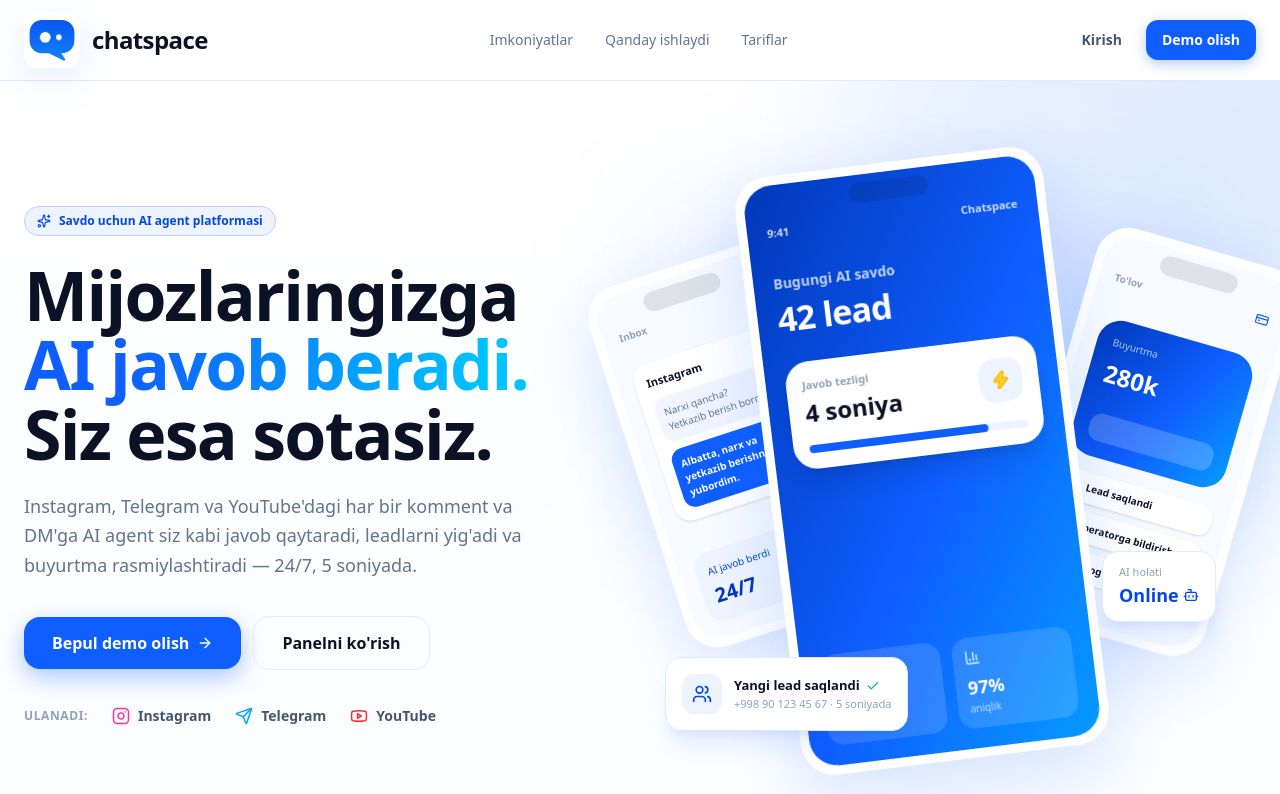
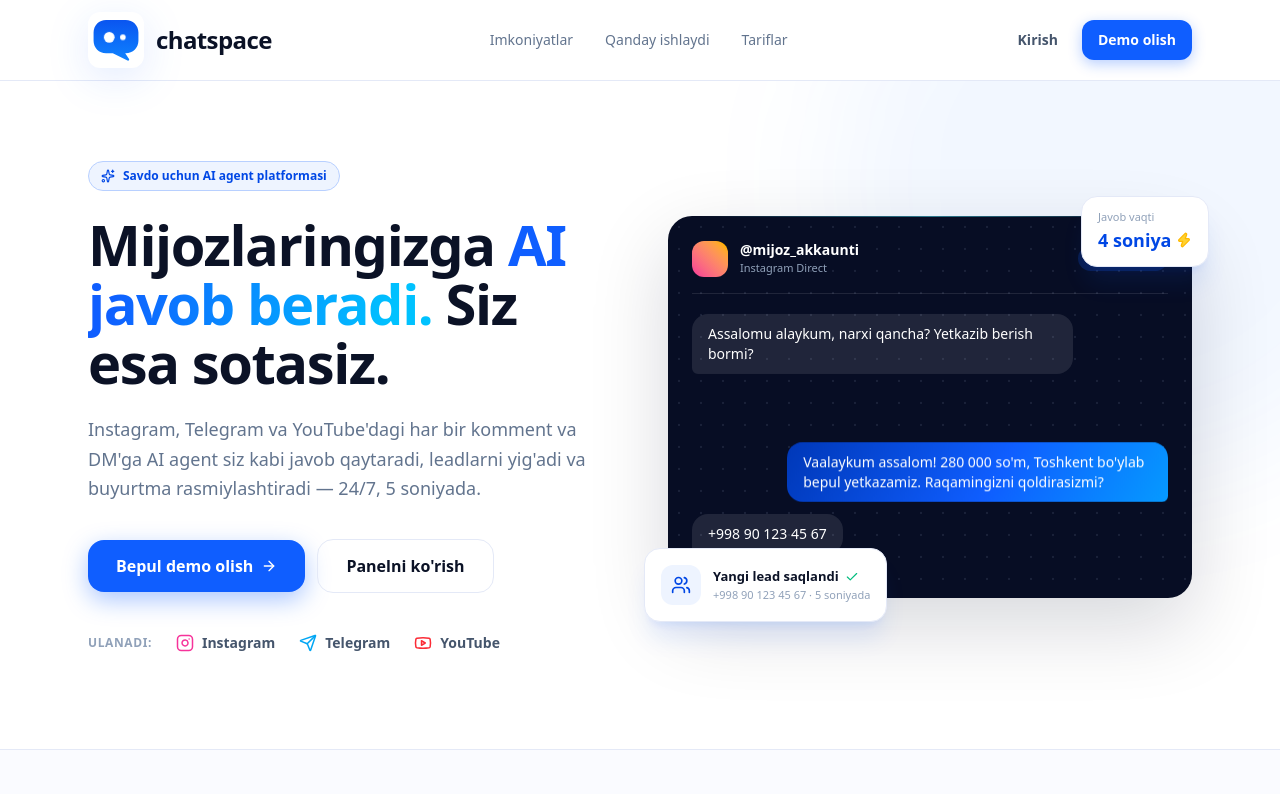
Before and after one commit to komaaa24/space, a Next.js app: page / in a window 1280 px wide. Shown: the top 794 px of the page. Built offline with nearby package versions, Linux system fonts and the light colour scheme.

Commit message:
Revert "Fix landing desktop hero and logo fallback"
This reverts commit 224a1f37e984ae99cd9feeddece68e73c44795ab.

```diff
--- a/app/globals.css
+++ b/app/globals.css
@@ -83,19 +83,6 @@
   animation: hero-chat-float 6s ease-in-out infinite;
 }
 
-.hero-phone-float {
-  animation: hero-phone-float 7s ease-in-out infinite;
-  transform-origin: center;
-}
-
-.hero-phone-delay-1 {
-  animation-delay: 900ms;
-}
-
-.hero-phone-delay-2 {
-  animation-delay: 1500ms;
-}
-
 .hero-chat-thread {
   display: grid;
   gap: 12px;
@@ -165,16 +152,6 @@
   }
   50% {
     transform: translateY(-5px);
-  }
-}
-
-@keyframes hero-phone-float {
-  0%,
-  100% {
-    margin-top: 0;
-  }
-  50% {
-    margin-top: -10px;
   }
 }
 
@@ -391,7 +368,6 @@
 
 @media (prefers-reduced-motion: reduce) {
   .hero-chat-panel,
-  .hero-phone-float,
   .hero-avatar,
   .hero-message,
   .hero-typing,
--- a/app/page.tsx
+++ b/app/page.tsx
@@ -39,10 +39,10 @@
     <div className="bg-white text-[#0b1226]">
       {/* Nav */}
       <header className="sticky top-0 z-50 bg-white/85 backdrop-blur-lg border-b border-line">
-        <div className="max-w-7xl mx-auto px-4 sm:px-6 h-16 sm:h-20 flex items-center justify-between">
+        <div className="max-w-6xl mx-auto px-6 h-20 flex items-center justify-between">
           <div className="flex items-center gap-3">
-            <LogoMark className="w-11 h-11 sm:w-14 sm:h-14" />
-            <span className="font-extrabold text-xl tracking-tight sm:text-2xl">
+            <LogoMark className="w-14 h-14" />
+            <span className="font-extrabold text-2xl tracking-tight">
               chatspace
             </span>
           </div>
@@ -60,7 +60,7 @@
             </Link>
             <a
               href="#cta"
-              className="hidden text-sm font-semibold bg-electric-500 hover:bg-electric-600 text-white px-4 py-2.5 rounded-xl transition-colors shadow-[0_4px_14px_rgba(15,94,255,0.3)] sm:inline-flex"
+              className="text-sm font-semibold bg-electric-500 hover:bg-electric-600 text-white px-4 py-2.5 rounded-xl transition-colors shadow-[0_4px_14px_rgba(15,94,255,0.3)]"
             >
               Demo olish
             </a>
@@ -69,39 +69,39 @@
       </header>
 
       {/* Hero — left aligned, split layout */}
-      <section className="relative overflow-hidden bg-[radial-gradient(circle_at_top_right,rgba(15,94,255,0.08),transparent_36%),linear-gradient(180deg,#ffffff_0%,#fbfdff_100%)]">
+      <section className="relative overflow-hidden">
         <div className="absolute top-0 right-0 w-[600px] h-[600px] bg-electric-500/5 rounded-full blur-3xl -translate-y-1/3 translate-x-1/4" />
-        <div className="relative mx-auto grid max-w-7xl items-center gap-10 px-4 pb-16 pt-10 sm:px-6 sm:pb-20 sm:pt-14 lg:min-h-[680px] lg:grid-cols-[0.92fr_1.08fr] lg:gap-16 lg:pb-24 lg:pt-20">
-          <div className="text-center lg:text-left">
-            <div className="mb-6 inline-flex items-center gap-2 rounded-full border border-electric-200 bg-electric-50 px-3 py-1.5 text-xs font-semibold text-electric-600">
+        <div className="max-w-6xl mx-auto px-6 pt-20 pb-24 grid lg:grid-cols-2 gap-14 items-center relative">
+          <div>
+            <div className="inline-flex items-center gap-2 border border-electric-200 bg-electric-50 text-electric-600 text-xs font-semibold px-3 py-1.5 rounded-full mb-6">
               <Sparkles className="w-3.5 h-3.5" />
               Savdo uchun AI agent platformasi
             </div>
-            <h1 className="text-[40px] font-extrabold leading-[1.02] tracking-tight sm:text-5xl lg:text-[68px]">
+            <h1 className="text-4xl md:text-[56px] font-extrabold tracking-tight leading-[1.05]">
               Mijozlaringizga{" "}
               <span className="electric-text-gradient">AI javob beradi.</span>{" "}
               Siz esa sotasiz.
             </h1>
-            <p className="mx-auto mt-6 max-w-xl text-base leading-relaxed text-slate-500 sm:text-lg lg:mx-0">
+            <p className="text-lg text-slate-500 mt-6 leading-relaxed">
               Instagram, Telegram va YouTube&apos;dagi har bir komment va DM&apos;ga AI
               agent siz kabi javob qaytaradi, leadlarni yig&apos;adi va buyurtma
               rasmiylashtiradi — 24/7, 5 soniyada.
             </p>
-            <div className="mt-8 flex flex-col items-stretch gap-3 sm:mt-9 sm:flex-row sm:items-center sm:justify-center lg:justify-start">
+            <div className="flex items-center gap-3 mt-9">
               <a
                 href="#cta"
-                className="inline-flex items-center justify-center gap-2 rounded-2xl bg-electric-500 px-7 py-3.5 font-bold text-white shadow-[0_8px_24px_rgba(15,94,255,0.35)] transition-colors hover:bg-electric-600"
+                className="inline-flex items-center gap-2 bg-electric-500 hover:bg-electric-600 text-white font-bold px-7 py-3.5 rounded-2xl transition-colors shadow-[0_8px_24px_rgba(15,94,255,0.35)]"
               >
                 Bepul demo olish <ArrowRight className="w-4 h-4" />
               </a>
               <Link
                 href="/admin"
-                className="inline-flex items-center justify-center gap-2 rounded-2xl border border-line px-7 py-3.5 font-bold transition-colors hover:border-electric-300"
+                className="inline-flex items-center gap-2 border border-line hover:border-electric-300 font-bold px-7 py-3.5 rounded-2xl transition-colors"
               >
                 Panelni ko&apos;rish
               </Link>
             </div>
-            <div className="mt-9 flex flex-wrap items-center justify-center gap-4 text-slate-400 sm:gap-6 lg:justify-start">
+            <div className="flex items-center gap-6 mt-10 text-slate-400">
               <span className="text-xs font-semibold uppercase tracking-wider">
                 Ulanadi:
               </span>
@@ -123,14 +123,14 @@
 
       {/* Stats band */}
       <section className="border-y border-line bg-[#fafbff]">
-        <div className="mx-auto grid max-w-7xl grid-cols-1 gap-5 px-4 py-8 text-center sm:grid-cols-3 sm:px-6 sm:py-10">
+        <div className="max-w-6xl mx-auto px-6 py-10 grid grid-cols-3 gap-6 text-center">
           {[
             ["5 soniya", "o'rtacha javob vaqti"],
             ["24/7", "tunu-kun ishlaydi"],
             ["0 ta", "o'tkazib yuborilgan xabar"],
           ].map(([v, l]) => (
             <div key={l}>
-              <div className="text-2xl font-extrabold electric-text-gradient sm:text-3xl">
+              <div className="text-3xl font-extrabold electric-text-gradient">
                 {v}
               </div>
               <div className="text-sm text-slate-400 mt-1">{l}</div>
@@ -140,16 +140,16 @@
       </section>
 
       {/* Features — bento grid */}
-      <section id="features" className="py-16 sm:py-24">
-        <div className="max-w-7xl mx-auto px-4 sm:px-6">
-          <h2 className="text-center text-3xl font-extrabold tracking-tight md:text-[40px]">
+      <section id="features" className="py-24">
+        <div className="max-w-6xl mx-auto px-6">
+          <h2 className="text-3xl md:text-[40px] font-extrabold tracking-tight text-center">
             Bitta platforma — <span className="electric-text-gradient">barcha muloqot</span>
           </h2>
           <p className="text-slate-500 text-center mt-4 max-w-xl mx-auto">
             Kech javob tufayli mijoz yo&apos;qotish endi tarixda qoladi
           </p>
 
-          <div className="mt-10 grid gap-4 md:grid-cols-3 sm:mt-14">
+          <div className="grid md:grid-cols-3 gap-4 mt-14">
             {/* Big card */}
             <div className="md:col-span-2 rounded-3xl bg-navy-900 text-white p-8 relative overflow-hidden">
               <div className="absolute inset-0 dot-grid opacity-10" />
@@ -228,8 +228,8 @@
       </section>
 
       {/* How it works */}
-      <section id="how" className="py-16 bg-[#fafbff] border-y border-line sm:py-24">
-        <div className="max-w-7xl mx-auto px-4 sm:px-6">
+      <section id="how" className="py-24 bg-[#fafbff] border-y border-line">
+        <div className="max-w-6xl mx-auto px-6">
           <h2 className="text-3xl md:text-[40px] font-extrabold tracking-tight text-center">
             3 qadamda ishga tushadi
           </h2>
@@ -255,8 +255,8 @@
       <PricingSection />
 
       {/* CTA */}
-      <section id="cta" className="pb-16 sm:pb-24">
-        <div className="max-w-4xl mx-auto px-4 sm:px-6">
+      <section id="cta" className="pb-24">
+        <div className="max-w-4xl mx-auto px-6">
           <div className="rounded-[32px] electric-gradient text-white p-10 md:p-16 text-center relative overflow-hidden">
             <div className="absolute -top-16 -right-16 w-64 h-64 rounded-full bg-white/10" />
             <div className="absolute -bottom-20 -left-10 w-56 h-56 rounded-full bg-white/10" />
@@ -275,7 +275,7 @@
 
       {/* Footer */}
       <footer className="border-t border-line py-10">
-        <div className="max-w-7xl mx-auto px-4 sm:px-6 flex flex-col md:flex-row items-center justify-between gap-4 text-sm text-slate-400">
+        <div className="max-w-6xl mx-auto px-6 flex flex-col md:flex-row items-center justify-between gap-4 text-sm text-slate-400">
           <div className="flex items-center gap-2">
             <LogoMark className="w-7 h-7" />
             <span className="font-bold text-slate-600">chatspace</span>
--- a/components/landing/hero-chat-demo.tsx
+++ b/components/landing/hero-chat-demo.tsx
@@ -1,154 +1,64 @@
 "use client";
 
-import {
-  BarChart3,
-  Bot,
-  Check,
-  CreditCard,
-  MessageCircle,
-  Send,
-  Users,
-  Zap,
-} from "lucide-react";
-
-function PhoneFrame({
-  className = "",
-  children,
-  blue = false,
-}: {
-  className?: string;
-  children: React.ReactNode;
-  blue?: boolean;
-}) {
-  return (
-    <div
-      className={`rounded-[34px] border border-white/70 bg-white p-2 shadow-[0_24px_70px_rgba(15,94,255,0.16)] ${className}`}
-    >
-      <div
-        className={`relative flex aspect-[9/18] flex-col overflow-hidden rounded-[28px] ${
-          blue ? "electric-gradient text-white" : "bg-[#f7faff] text-[#0b1226]"
-        }`}
-      >
-        <div className="absolute left-1/2 top-2 h-5 w-20 -translate-x-1/2 rounded-full bg-black/10" />
-        {children}
-      </div>
-    </div>
-  );
-}
+import { Bot, Check, Users, Zap } from "lucide-react";
 
 export function HeroChatDemo() {
   return (
-    <div className="hero-chat-demo relative mx-auto min-h-[520px] w-full max-w-[640px] sm:min-h-[610px] lg:mx-0">
-      <div className="absolute inset-x-6 top-10 h-80 rounded-[48px] bg-electric-500/8 blur-3xl" />
-
-      <PhoneFrame
-        blue
-        className="hero-phone-float absolute left-1/2 top-0 z-20 w-[240px] -translate-x-1/2 rotate-[-7deg] sm:left-[47%] sm:w-[292px] lg:w-[310px]"
-      >
-        <div className="relative flex flex-1 flex-col p-5 pt-10">
-          <div className="flex items-center justify-between text-[11px] font-bold text-white/80">
-            <span>9:41</span>
-            <span>Chatspace</span>
-          </div>
-          <div className="mt-8">
-            <div className="text-sm font-semibold text-white/75">
-              Bugungi AI savdo
+    <div className="hero-chat-demo relative">
+      <div className="hero-chat-panel rounded-3xl bg-navy-900 p-6 text-white relative overflow-hidden">
+        <div className="absolute inset-0 dot-grid opacity-10" />
+        <div className="absolute inset-x-8 top-0 h-px bg-gradient-to-r from-transparent via-cyan-300/50 to-transparent" />
+        <div className="relative">
+          <div className="flex items-center gap-3 pb-4 border-b border-white/10">
+            <div className="hero-avatar h-9 w-9 rounded-xl bg-gradient-to-tr from-pink-500 to-amber-400" />
+            <div>
+              <div className="text-sm font-bold">@mijoz_akkaunti</div>
+              <div className="text-[11px] text-slate-400">Instagram Direct</div>
             </div>
-            <div className="mt-2 text-[34px] font-extrabold leading-none tracking-tight">
-              42 lead
-            </div>
-          </div>
-          <div className="mt-7 rounded-3xl bg-white p-4 text-[#0b1226] shadow-xl">
-            <div className="flex items-center justify-between">
-              <div>
-                <div className="text-[11px] font-bold text-slate-400">
-                  Javob tezligi
-                </div>
-                <div className="mt-1 text-2xl font-extrabold">4 soniya</div>
-              </div>
-              <span className="flex h-11 w-11 items-center justify-center rounded-2xl bg-electric-50 text-electric-600">
-                <Zap className="h-5 w-5 fill-amber-300 text-amber-400" />
-              </span>
-            </div>
-            <div className="mt-4 h-2 rounded-full bg-[#edf3ff]">
-              <div className="h-full w-[82%] rounded-full bg-electric-500" />
-            </div>
+            <span className="ml-auto flex items-center gap-1.5 text-[11px] bg-electric-500/20 text-electric-300 font-semibold px-2.5 py-1 rounded-full">
+              <Bot className="w-3 h-3" /> AI onlayn
+            </span>
           </div>
 
-          <div className="mt-auto grid grid-cols-2 gap-3">
-            <div className="rounded-2xl bg-white/14 p-3">
-              <MessageCircle className="h-4 w-4 text-cyan-100" />
-              <div className="mt-2 text-lg font-extrabold">128</div>
-              <div className="text-[10px] text-white/70">dialog</div>
+          <div className="hero-chat-thread py-5 text-sm">
+            <div className="hero-message hero-message-1 flex">
+              <div className="bg-white/10 rounded-2xl rounded-bl-md px-4 py-2.5 max-w-[80%]">
+                Assalomu alaykum, narxi qancha? Yetkazib berish bormi?
+              </div>
             </div>
-            <div className="rounded-2xl bg-white/14 p-3">
-              <BarChart3 className="h-4 w-4 text-cyan-100" />
-              <div className="mt-2 text-lg font-extrabold">97%</div>
-              <div className="text-[10px] text-white/70">aniqlik</div>
+
+            <div className="hero-typing flex justify-end">
+              <div className="rounded-2xl rounded-br-md bg-electric-500/15 px-4 py-3">
+                <span />
+                <span />
+                <span />
+              </div>
+            </div>
+
+            <div className="hero-message hero-message-2 flex justify-end">
+              <div className="electric-gradient rounded-2xl rounded-br-md px-4 py-2.5 max-w-[80%]">
+                Vaalaykum assalom! 280 000 so&apos;m, Toshkent bo&apos;ylab
+                bepul yetkazamiz. Raqamingizni qoldirasizmi?
+              </div>
+            </div>
+
+            <div className="hero-message hero-message-3 flex">
+              <div className="bg-white/10 rounded-2xl rounded-bl-md px-4 py-2.5">
+                +998 90 123 45 67
+              </div>
             </div>
           </div>
         </div>
-      </PhoneFrame>
+      </div>
 
-      <PhoneFrame className="hero-phone-float hero-phone-delay-1 absolute left-0 top-24 hidden w-[198px] rotate-[-18deg] sm:block lg:left-2">
-        <div className="flex flex-1 flex-col p-4 pt-9">
-          <div className="flex items-center justify-between text-[10px] font-bold text-slate-400">
-            <span>Inbox</span>
-            <Send className="h-3.5 w-3.5 text-sky-500" />
-          </div>
-          <div className="mt-6 rounded-2xl bg-white p-3 shadow-sm">
-            <div className="text-[11px] font-bold">Instagram</div>
-            <div className="mt-2 rounded-xl bg-[#f1f5ff] p-2 text-[10px] text-slate-500">
-              Narxi qancha? Yetkazib berish bormi?
-            </div>
-            <div className="ml-auto mt-2 rounded-xl bg-electric-500 p-2 text-[10px] font-semibold text-white">
-              Albatta, narx va yetkazib berishni yubordim.
-            </div>
-          </div>
-          <div className="mt-auto rounded-2xl bg-electric-50 p-3">
-            <div className="text-[10px] text-electric-600">AI javob berdi</div>
-            <div className="mt-1 text-xl font-extrabold text-electric-700">
-              24/7
-            </div>
-          </div>
-        </div>
-      </PhoneFrame>
-
-      <PhoneFrame className="hero-phone-float hero-phone-delay-2 absolute right-0 top-20 hidden w-[210px] rotate-[16deg] sm:block lg:right-0">
-        <div className="flex flex-1 flex-col p-4 pt-9">
-          <div className="flex items-center justify-between text-[10px] font-bold text-slate-400">
-            <span>To&apos;lov</span>
-            <CreditCard className="h-3.5 w-3.5 text-electric-500" />
-          </div>
-          <div className="mt-8 rounded-3xl electric-gradient p-4 text-white">
-            <div className="text-[10px] text-white/70">Buyurtma</div>
-            <div className="mt-2 text-2xl font-extrabold">280k</div>
-            <div className="mt-6 h-7 rounded-xl bg-white/20" />
-          </div>
-          <div className="mt-4 space-y-2">
-            {["Lead saqlandi", "Operatorga bildirish", "Katalog yuborildi"].map(
-              (item) => (
-                <div
-                  key={item}
-                  className="flex items-center gap-2 rounded-xl bg-white p-2 text-[10px] font-bold shadow-sm"
-                >
-                  <Check className="h-3.5 w-3.5 text-emerald-500" />
-                  {item}
-                </div>
-              ),
-            )}
-          </div>
-        </div>
-      </PhoneFrame>
-
-      <div className="hero-lead-card absolute bottom-8 left-3 z-30 flex items-center gap-3 rounded-2xl border border-line bg-white p-4 shadow-xl shadow-electric-500/10 sm:bottom-10 sm:left-10">
-        <span className="flex h-10 w-10 items-center justify-center rounded-xl bg-electric-50">
-          <Users className="h-5 w-5 text-electric-600" />
+      <div className="hero-lead-card absolute -bottom-6 -left-6 rounded-2xl bg-white border border-line shadow-xl shadow-electric-500/10 p-4 flex items-center gap-3">
+        <span className="w-10 h-10 rounded-xl bg-electric-50 flex items-center justify-center">
+          <Users className="w-5 h-5 text-electric-600" />
         </span>
         <div>
-          <div className="flex items-center gap-1.5 text-[13px] font-bold">
+          <div className="text-[13px] font-bold flex items-center gap-1.5">
             Yangi lead saqlandi
-            <Check className="h-3.5 w-3.5 text-emerald-500" />
+            <Check className="w-3.5 h-3.5 text-emerald-500" />
           </div>
           <div className="text-[11px] text-slate-400">
             +998 90 123 45 67 · 5 soniyada
@@ -156,10 +66,10 @@
         </div>
       </div>
 
-      <div className="hero-speed-card absolute right-4 top-[335px] z-30 rounded-2xl border border-line bg-white px-4 py-3 shadow-xl shadow-electric-500/10 sm:right-10 sm:top-[390px]">
-        <div className="text-[11px] text-slate-400">AI holati</div>
+      <div className="hero-speed-card absolute -top-5 -right-4 rounded-2xl bg-white border border-line shadow-xl shadow-electric-500/10 px-4 py-3">
+        <div className="text-[11px] text-slate-400">Javob vaqti</div>
         <div className="flex items-center gap-1 text-lg font-extrabold text-electric-600">
-          Online <Bot className="h-4 w-4" />
+          4 soniya <Zap className="h-4 w-4 fill-amber-300 text-amber-400" />
         </div>
       </div>
     </div>
--- a/components/logo.tsx
+++ b/components/logo.tsx
@@ -62,13 +62,7 @@
       onPointerMove={handlePointerMove}
       onPointerLeave={handlePointerLeave}
     >
-      <svg
-        viewBox="0 0 512 512"
-        width="1em"
-        height="1em"
-        role="img"
-        focusable="false"
-      >
+      <svg viewBox="0 0 512 512" role="img" focusable="false">
         <defs>
           <linearGradient
             id="chatspace-logo-gradient"
```
